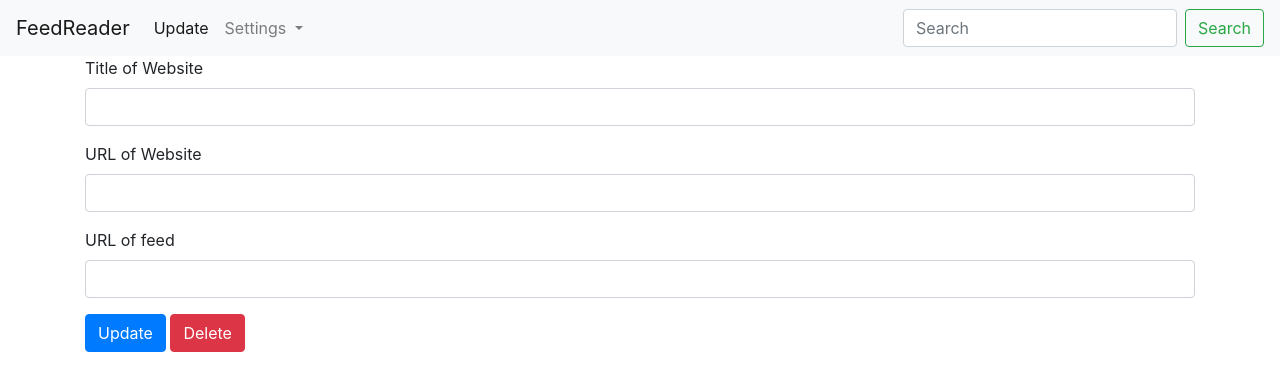
After one commit to hk03ne/rss_scraper, a Flask app: template templates/update_feed.html in a window 1280 px wide. The commit adds this page. Shown: the top 391 px of the page. Run offline with Flask 2, Linux system fonts and the light colour scheme; the template is opened without the code that fills it, so the values that code supplies are empty; some libraries are stand-ins or nearby versions.

Commit message:
Implement feed edition functionality

```diff
--- a/app.py
+++ b/app.py
@@ -85,6 +85,62 @@ def search_entries():
 
     return render_template('show_entries.html', entries=entries)
 
+@app.route('/feeds/<int:post_id>', methods=["GET", "POST"])
+def edit_feed(post_id):
+    if request.method == "GET":
+        cursor = g.db.cursor()
+        cursor.execute('select * from feeds where id = %s', (post_id,))
+
+        feeds = []
+        for row in cursor:
+            feeds.append(
+                dict(
+                    id          = row[0],
+                    site_title  = row[1],
+                    site_url    = row[2],
+                    feed_url    = row[3]))
+
+        return render_template('update_feed.html', feed=feeds[0])
+    else:
+        if request.form["action"] == "update":
+            cursor = g.db.cursor()
+
+            cursor.execute('update feeds set site_title = %s, site_url = %s, feed_url = %s where id = %s',
+                (request.form["site_title"], request.form["site_url"], request.form["feed_url"], request.form["id"]))
+            g.db.commit()
+
+            cursor.execute('select * from feeds where id = %s', (post_id,))
+            feeds = []
+            for row in cursor:
+                feeds.append(
+                    dict(
+                        id          = row[0],
+                        site_title  = row[1],
+                        site_url    = row[2],
+                        feed_url    = row[3]))
+            return render_template('update_feed.html', feed=feeds[0])
+        elif request.form["action"] == "delete":
+            cursor = g.db.cursor()
+
+            cursor.execute('delete from feeds where id = %s',
+                (request.form["id"],))
+            g.db.commit()
+
+            cursor.execute('select * from feeds order by id')
+            feeds = []
+            for row in cursor:
+                feeds.append(
+                    dict(
+                        id          = row[0],
+                        site_title  = row[1],
+                        site_url    = row[2],
+                        feed_url    = row[3]))
+
+            return render_template('feeds.html', feeds=feeds)
+        else:
+            # TODO
+            return ""
+
 @app.route('/feeds')
 def manage_feeds():
     cursor = g.db.cursor()
--- a/templates/layout.html
+++ b/templates/layout.html
@@ -31,7 +31,7 @@
                         Settings
                     </a>
                     <div class="dropdown-menu" aria-labelledby="navbarDropdown">
-                        <a class="dropdown-item" href="/feeds">Manage feeds</a>
+                        <a class="dropdown-item" href="/feeds">Edit feeds</a>
                         <a class="dropdown-item" href="/feeds/add">Add feed</a>
                     </div>
                 </li>
--- /dev/null
+++ b/templates/update_feed.html
@@ -0,0 +1,22 @@
+{% extends "layout.html" %}
+{% block body %}
+    <div class="container">
+        <form method="post">
+            <input type="hidden" class="form-control" id="inputId" name="id" value="{{ feed.id }}">
+            <div class="form-group">
+                <label for="inputTitle">Title of Website</label>
+                <input type="text" class="form-control" id="inputTitle" name="site_title" value="{{ feed.site_title }}">
+            </div>
+            <div class="form-group">
+                <label for="inputSiteURL">URL of Website</label>
+                <input type="text" class="form-control" id="inputSiteURL" name="site_url" value="{{ feed.site_url }}">
+            </div>
+            <div class="form-group">
+                <label for="inputFeedURL">URL of feed</label>
+                <input type="text" class="form-control" id="inputFeedURL" name="feed_url" value="{{ feed.feed_url }}">
+            </div>
+            <button type="submit" name="action" value="update" class="btn btn-primary">Update</button>
+            <button type="submit" name="action" value="delete" class="btn btn-danger">Delete</button>
+        </form>
+    </div>
+{% endblock %}
```
Also changed, not shown: templates/feeds.html (+8 -8 lines).
